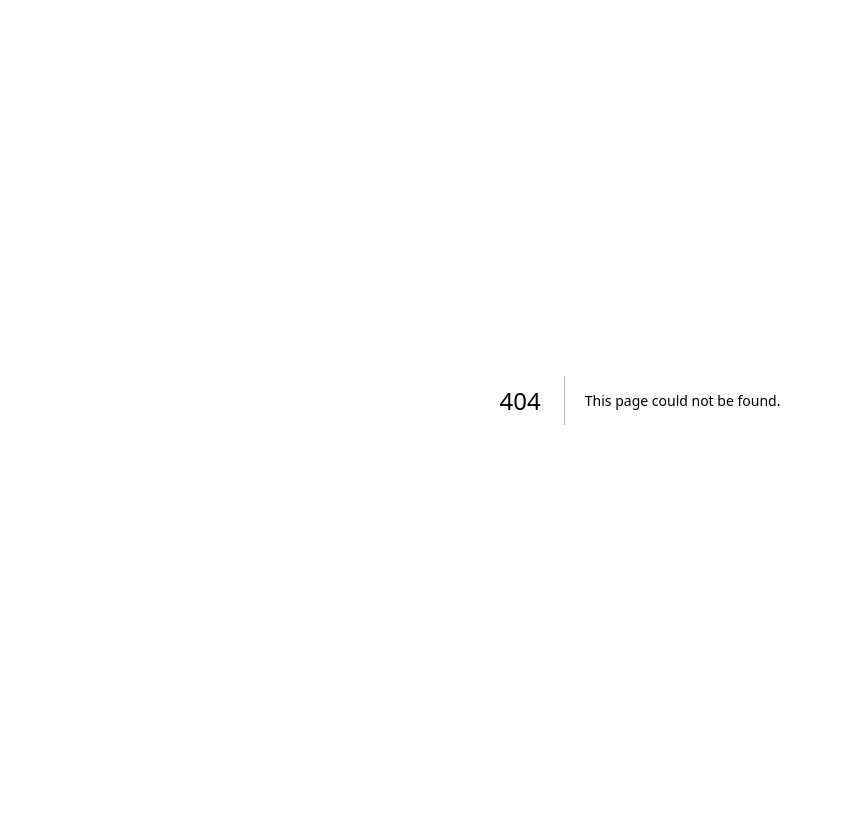
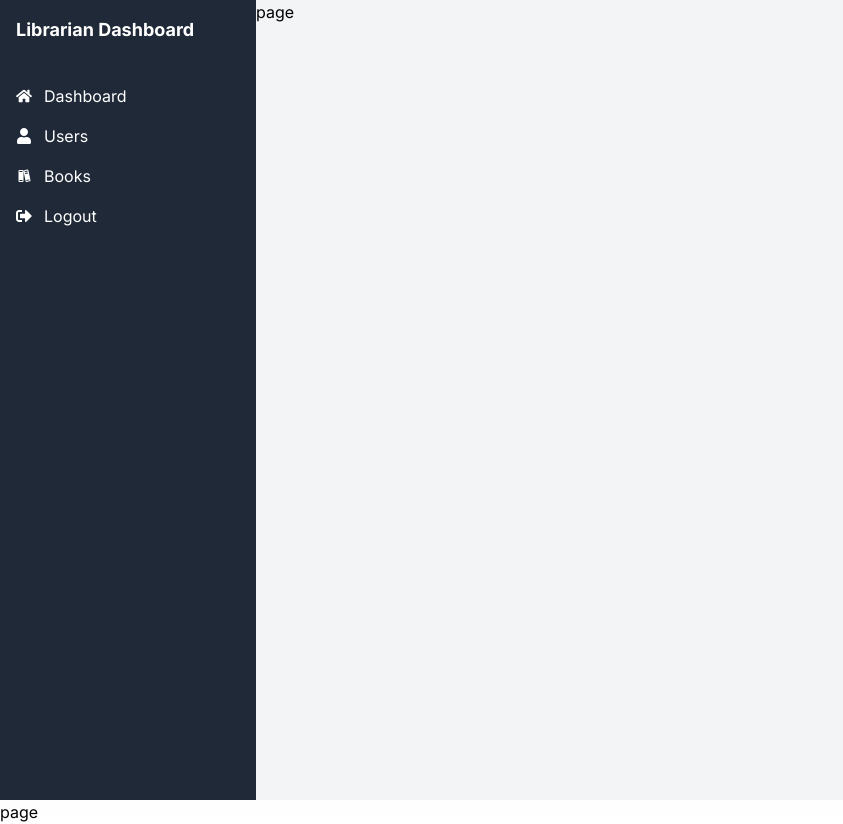
Before and after one commit to tuyishimekyrie/librarySystem-v1, a Next.js app: page /librarian in a window 1280 px wide. Before the commit this address had no page. Shown: the whole page, without its empty margins (0-843 px from the left). Before the commit the page ends 800 px from the top, so only its background shows below. Built offline with nearby package versions, Linux system fonts and the light colour scheme.

Commit message:
create librarian dashboard

```diff
--- /dev/null
+++ b/app/librarian/Sidebar.tsx
@@ -0,0 +1,52 @@
+"use client"
+import React from 'react';
+import Link from 'next/link';
+import { usePathname, useRouter } from 'next/navigation';
+import { FaHome, FaUser, FaCog, FaSignOutAlt } from 'react-icons/fa';
+import { PiBooksFill } from "react-icons/pi";
+const Sidebar = () => {
+  const router = useRouter();
+  const currentPath = usePathname();
+
+  return (
+    <aside className="w-64 bg-gray-800 text-white h-screen max-h-screen overflow-hidden">
+      <div className="p-4 font-bold text-lg">Librarian Dashboard</div>
+      <nav className="mt-4">
+        <ul>
+          <li className={currentPath === '/admin' ? 'bg-gray-700' : ''}>
+            <Link href="/admin">
+              <span className="flex items-center py-2 px-4 hover:bg-gray-700">
+                <FaHome className="mr-3" />
+                Dashboard
+              </span>
+            </Link>
+          </li>
+          <li className={currentPath === '/admin/users' ? 'bg-gray-700' : ''}>
+            <Link href="/admin/users">
+              <span className="flex items-center py-2 px-4 hover:bg-gray-700">
+                <FaUser className="mr-3" />
+                Users
+              </span>
+            </Link>
+          </li>
+          <li className={currentPath === '/admin/books' ? 'bg-gray-700' : ''}>
+            <Link href="/admin/books">
+              <span className="flex items-center py-2 px-4 hover:bg-gray-700">
+                <PiBooksFill className="mr-3" />
+                Books
+              </span>
+            </Link>
+          </li>
+          <li>
+            <span onClick={() => router.push("/api/auth/signout")}  className="flex items-center py-2 px-4 hover:bg-gray-700">
+              <FaSignOutAlt className="mr-3" />
+              Logout
+            </span>
+          </li>
+        </ul>
+      </nav>
+    </aside>
+  );
+};
+
+export default Sidebar;
--- /dev/null
+++ b/app/librarian/layout.tsx
@@ -0,0 +1,20 @@
+import Sidebar from "./Sidebar"
+
+export default function DashboardLayout({
+  children,
+}: {
+  children: React.ReactNode
+}) {
+  return (
+    <section>
+          <div className="max-h-screen flex overflow-hidden">
+              <Sidebar/>
+      <main className="flex-1  bg-gray-100">
+        {children}
+      </main>
+    </div>
+
+      {children}
+    </section>
+  )
+}
--- /dev/null
+++ b/app/librarian/page.tsx
@@ -0,0 +1,9 @@
+import React from 'react'
+
+const page = () => {
+  return (
+    <div>page</div>
+  )
+}
+
+export default page
```
